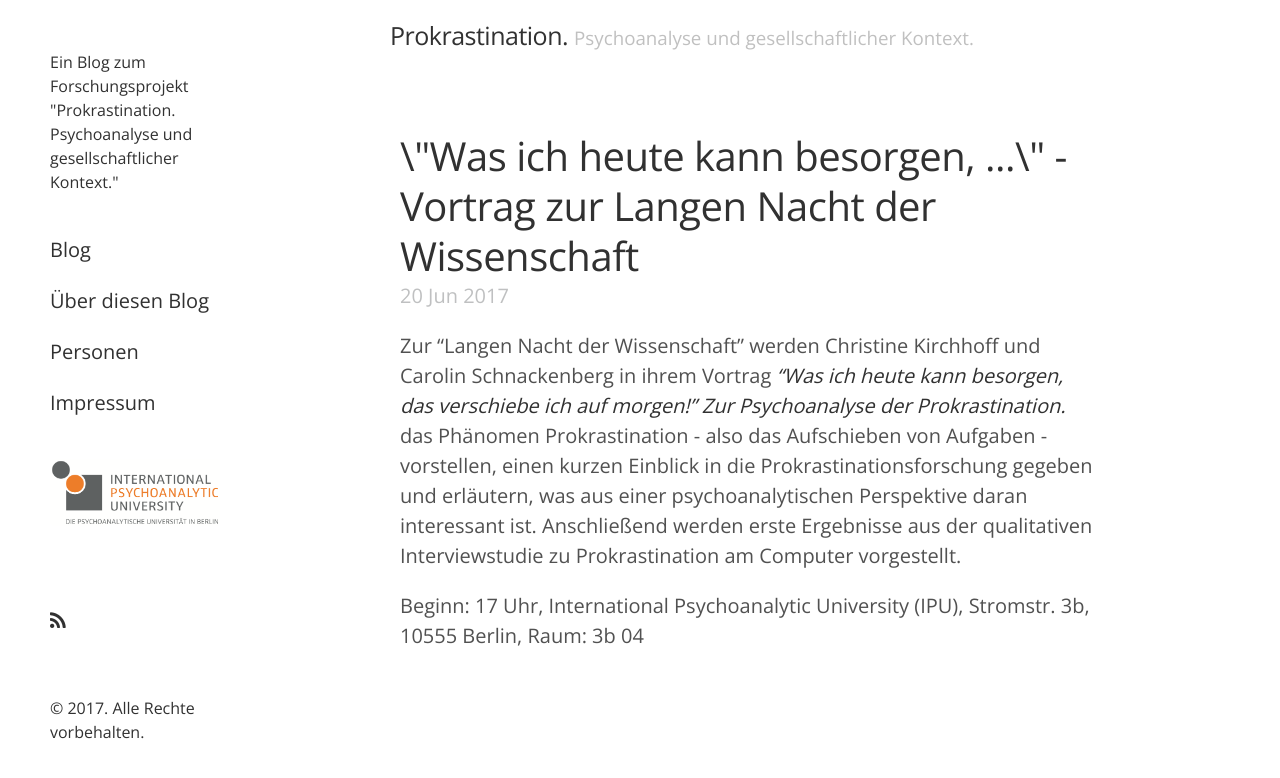
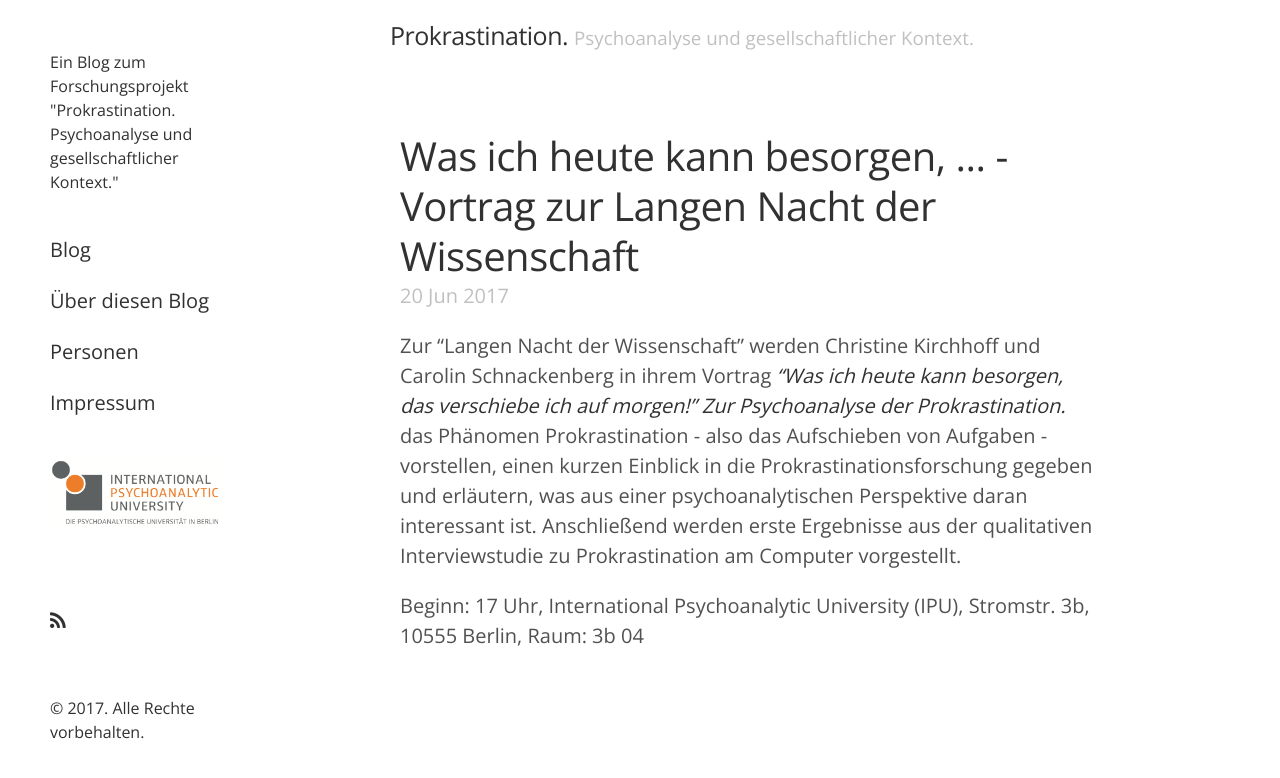
Before and after one commit to aufschieben/aufschieben.github.io, a Jekyll site: the page built from _posts/2017-06-20-Lange-Nacht.markdown, in a window 1280 px wide. Shown: the top 778 px of the page. Built offline with Jekyll 4.4.1, drawn with Linux system fonts in a browser that asks for light colours.

```diff
--- a/_posts/2017-06-20-Lange-Nacht.markdown
+++ b/_posts/2017-06-20-Lange-Nacht.markdown
@@ -1,6 +1,6 @@
 ---
 published: true
-title: \"Was ich heute kann besorgen, ...\" - Vortrag zur Langen Nacht der Wissenschaft
+title: Was ich heute kann besorgen, ... - Vortrag zur Langen Nacht der Wissenschaft
 layout: post
 excerpt_separator: <!--more-->
 ---
```
